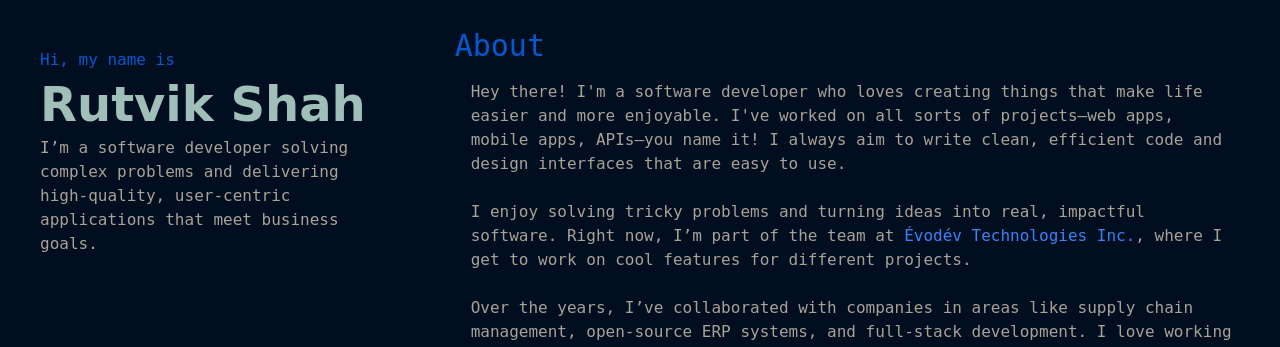
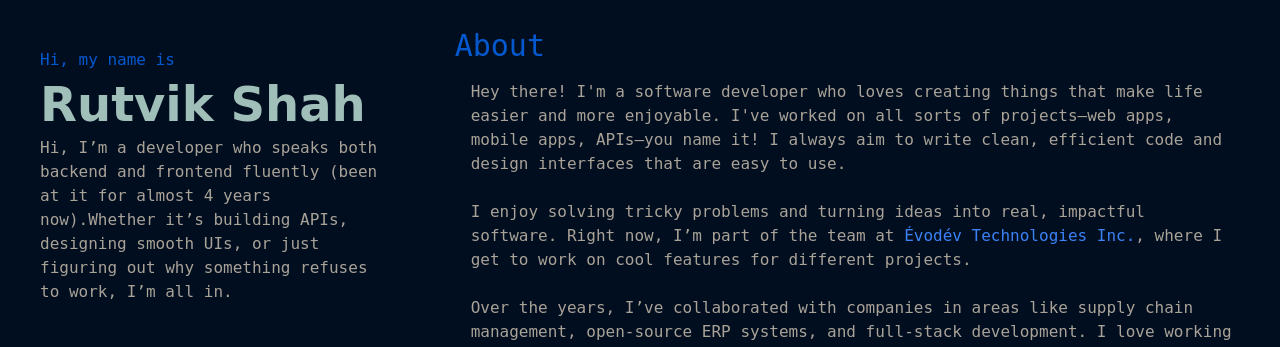
Before and after one commit to rbshah29/port, a Nuxt app: page / in a window 1280 px wide. Shown: the top 347 px of the page. Built offline with nearby package versions, Linux system fonts and the light colour scheme.

Commit message:
Update hero for new intro

```diff
--- a/components/Hero.vue
+++ b/components/Hero.vue
@@ -3,7 +3,7 @@
         <div class="mt-2 m-4">
             <p class="text-left text-1 mb-2">Hi, my name is </p>
             <p class="text-left  text-heading font-bold text-5xl mb-2 font-name-1 lg:text-5xl">Rutvik Shah</p>
-            <p class="text-left text-2 mb-2">I’m a software developer solving complex problems and delivering high-quality, user-centric applications that meet business goals.</p>
+            <p class="text-left text-2 mb-2">Hi, I’m a developer who speaks both backend and frontend fluently (been at it for almost 4 years now).Whether it’s building APIs, designing smooth UIs, or just figuring out why something refuses to work, I’m all in.</p>
         </div>
 
         <div class="sm:mt-">
```
